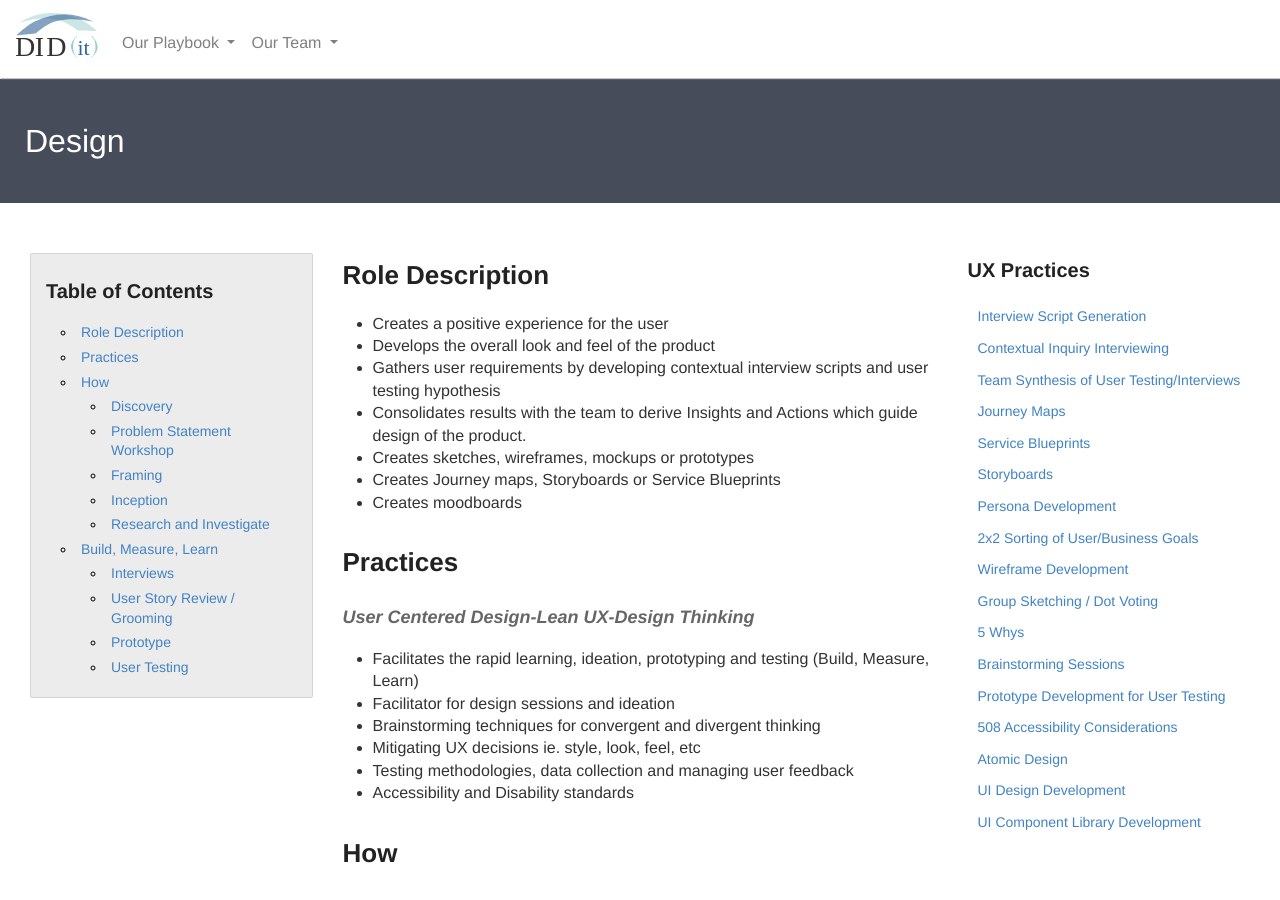
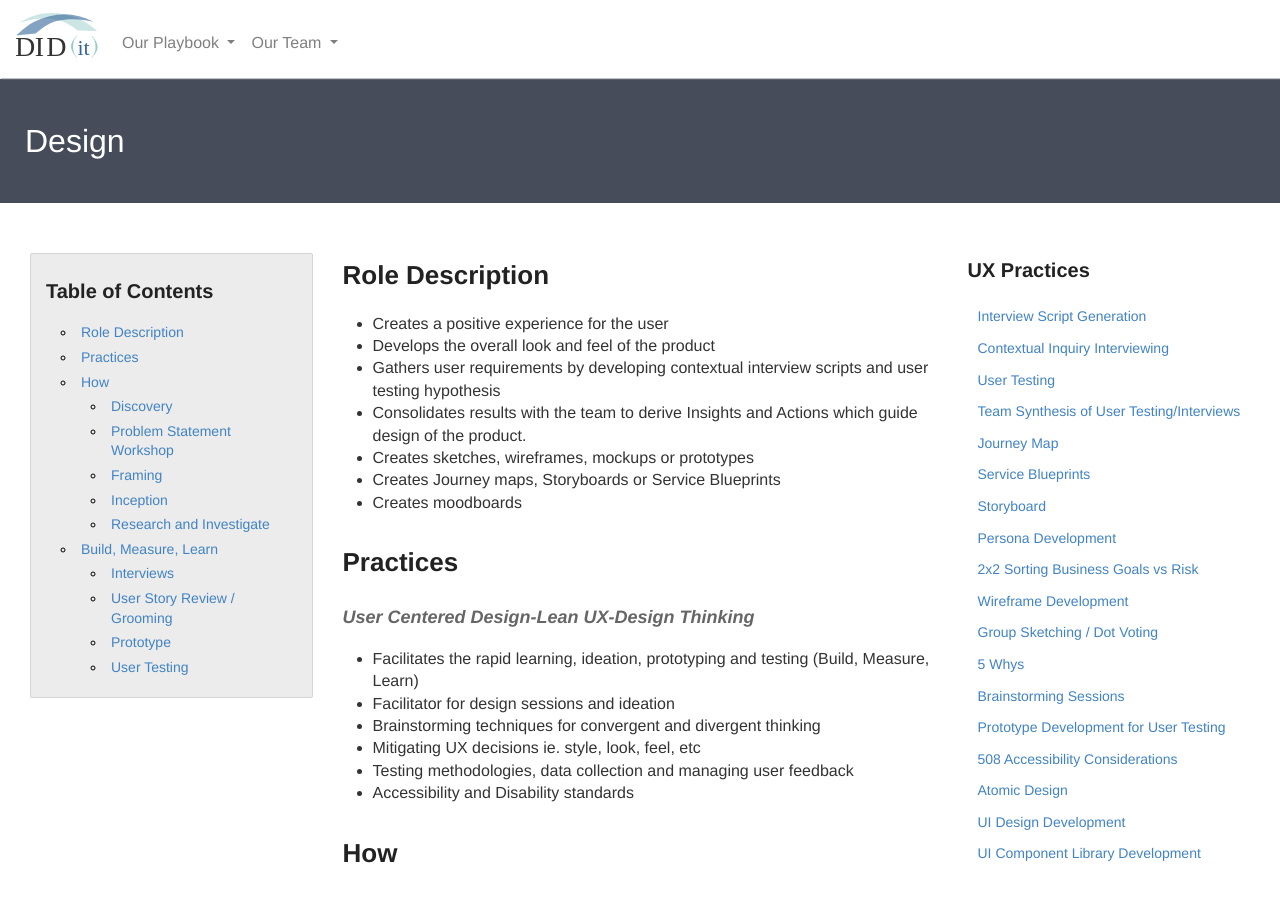
Before and after one commit to KnightPointSystems/kps_playbook, a Jekyll site: the page built from design.md, in a window 1280 px wide and 900 px high. Built offline with Jekyll 4.4.1, drawn with Linux system fonts in a browser that asks for light colours; nearby versions of some CDN libraries; some of the changed lines change nothing that is shown.

Commit message:
Added page for list of design plays

```diff
--- /dev/null
+++ b/_includes/design-plays.html
@@ -0,0 +1,24 @@
+<div class="sideLinks">
+    <h2>UX Practices</h2>
+    <ul>
+     <li><a href="{{ site.baseurl }}/interview-script-generation">Interview Script Generation</a></li>
+     <li><a href="{{ site.baseurl }}/contextual-inquiry">Contextual Inquiry Interviewing</a></li>
+     <li><a href="{{ site.baseurl }}/user-testing">User Testing</a></li>
+     <li><a href="{{ site.baseurl }}/team-synthesis">Team Synthesis of User Testing/Interviews</a></li>
+     <li><a href="{{ site.baseurl }}/journey-map">Journey Map</a></li>
+     <li><a href="#">Service Blueprints</a></li>
+     <li><a href="{{ site.baseurl }}/storyboard">Storyboard</a></li>
+     <li><a href="{{ site.baseurl }}/persona-development">Persona Development</a></li>
+     <li><a href="{{ site.baseurl }}/2x2sorting">2x2 Sorting Business Goals vs Risk</a></li>
+     <li><a href="#">Wireframe Development</a></li>
+     <li><a href="#">Group Sketching / Dot Voting</a></li>
+     <li><a href="#">5 Whys</a></li>
+     <li><a href="#">Brainstorming Sessions</a></li>
+     <li><a href="#">Prototype Development for User Testing</a></li>
+     <li><a href="#">508 Accessibility Considerations</a></li>
+     <li><a href="{{ site.baseurl }}/atomic-design">Atomic Design</a></li>
+     <li><a href="#">UI Design Development</a></li>
+     <li><a href="#">UI Component Library Development</a></li>
+    </ul>
+    </div>
+  </div>
--- a/design.md
+++ b/design.md
@@ -227,27 +227,6 @@
 </div>
 
   <div class="col-md-3">
-    <div class="sideLinks">
-    <h2>UX Practices</h2>
-    <ul>
-    <li><a href="#">Interview Script Generation</a></li>
-     <li><a href="#">Contextual Inquiry Interviewing</a></li>
-     <li><a href="#">Team Synthesis of User Testing/Interviews</a></li>
-     <li><a href="#">Journey Maps</a></li>
-     <li><a href="#">Service Blueprints</a></li>
-     <li><a href="#">Storyboards</a></li>
-     <li><a href="#">Persona Development</a></li>
-     <li><a href="#">2x2 Sorting of User/Business Goals</a></li>
-     <li><a href="#">Wireframe Development</a></li>
-     <li><a href="#">Group Sketching / Dot Voting</a></li>
-     <li><a href="#">5 Whys</a></li>
-     <li><a href="#">Brainstorming Sessions</a></li>
-     <li><a href="#">Prototype Development for User Testing</a></li>
-     <li><a href="#">508 Accessibility Considerations</a></li>
-     <li><a href="#">Atomic Design</a></li>
-     <li><a href="#">UI Design Development</a></li>
-     <li><a href="#">UI Component Library Development</a></li>
-    </ul>
-    </div>
-  </div>
+        {% include design-plays.html %}
+
 </div>
```
